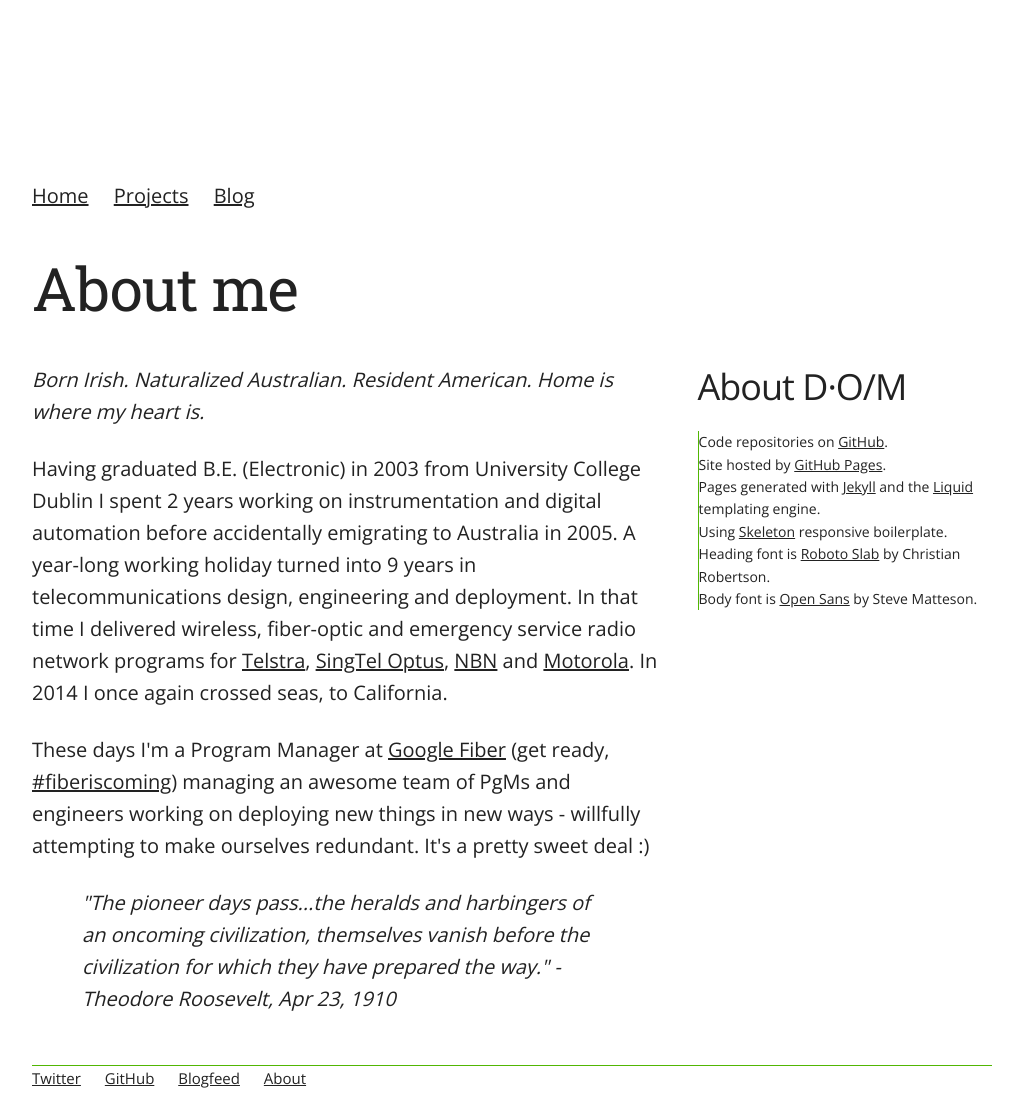
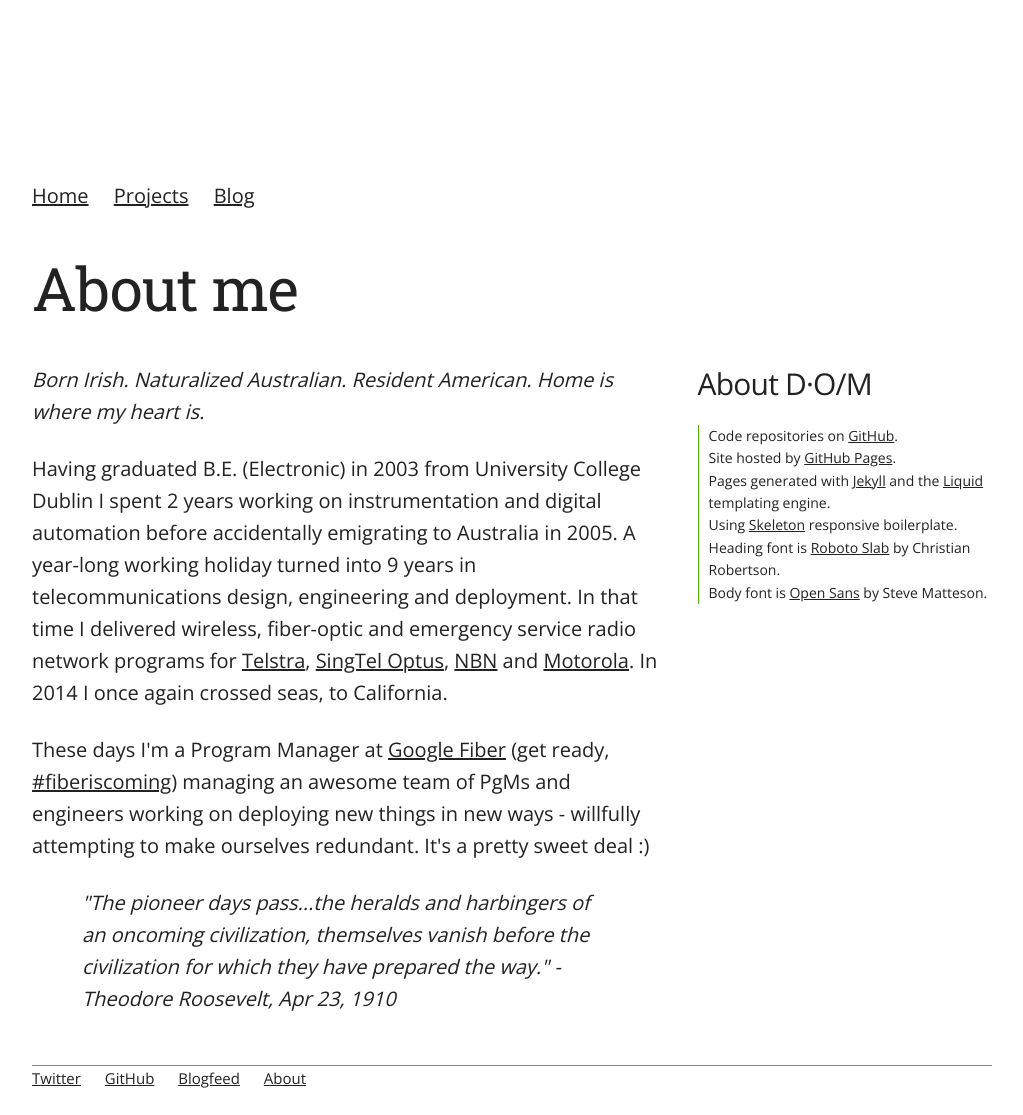
Before and after one commit to danoscarmike/danoscarmike.github.io, a Jekyll site: the page built from about/index.html, in a window 1280 px wide. Shown: the whole page, without its empty margins (128-1151 px from the left). Built offline with Jekyll 4.4.1, drawn with Linux system fonts in a browser that asks for light colours.

Commit message:
re-format about page

```diff
--- a/about/index.html
+++ b/about/index.html
@@ -30,7 +30,7 @@
 		</div>
 	</div>
 	<div class="four columns">
-		<h3>About D&middot;O&sol;M</h3>
+		<h4>About D&middot;O&sol;M</h4>
 		<div class="rightabout">
 			Code repositories on <a href="https://github.com">GitHub</a>.<br>
 			Site hosted by <a href="">GitHub Pages</a>.<br>
--- a/css/main.css
+++ b/css/main.css
@@ -15,6 +15,7 @@
   border-width: 0 0 0 1px;
   border-style: solid;
   border-color: #51b603;
+  padding-left: 10px;
 }
 
 footer {
```
